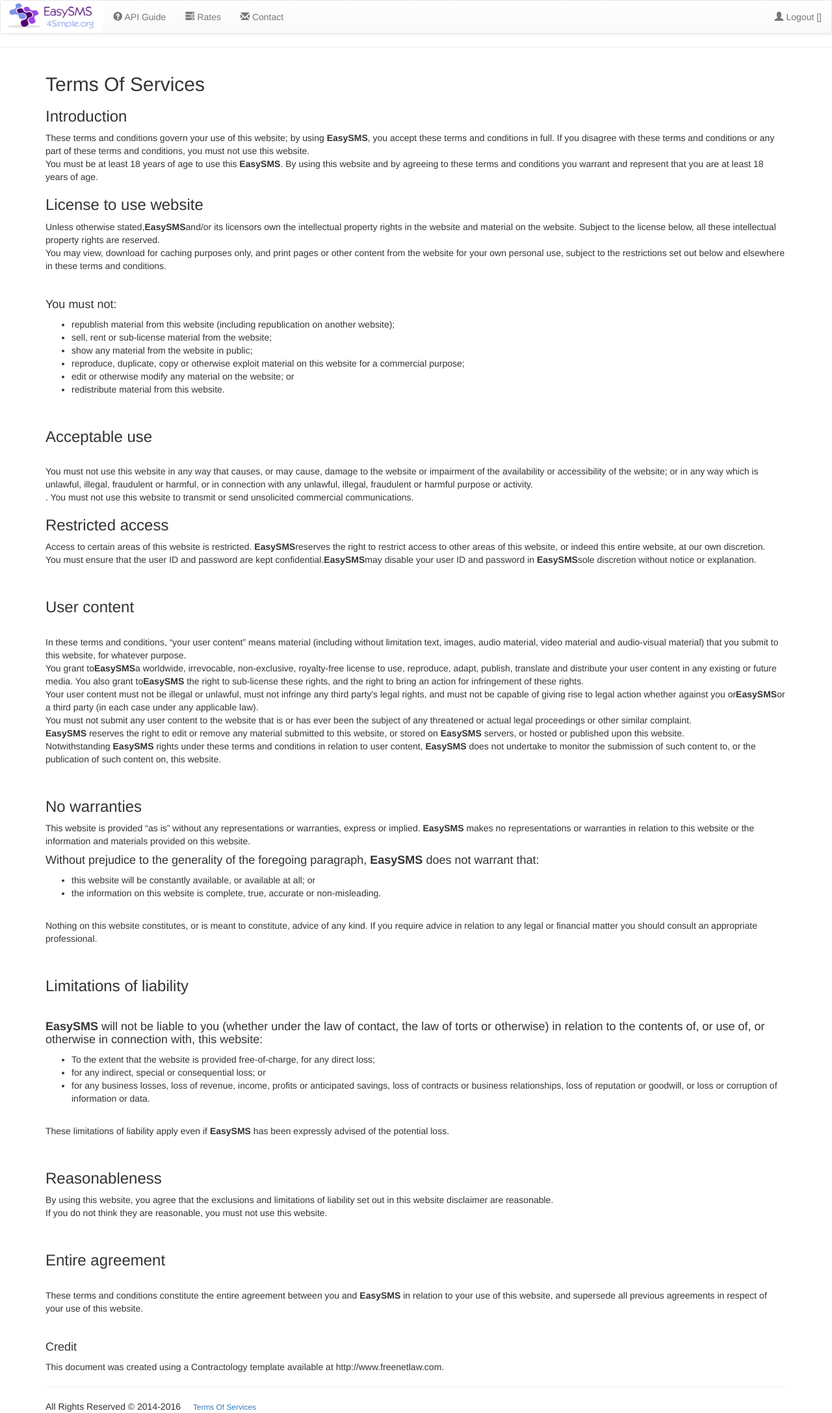
After one commit to rrguardo/smr, a Flask app: template flaskapp/templates/tos.html in a window 1280 px wide. The commit adds this page. Shown: the whole page at 65% size. Run offline with Flask 2, Linux system fonts and the light colour scheme; the template is opened without the code that fills it, so the values that code supplies are empty; parts of the project's set-up code (start-up, migrations or seed data) failed here and were passed over; some libraries are stand-ins or nearby versions.

Commit message:
TOS, and base layout

```diff
--- a/flaskapp/templates/base_layout.html
+++ b/flaskapp/templates/base_layout.html
@@ -51,7 +51,6 @@
 	</head>
 <body>
 
-
 <nav class="navbar navbar-default">
   <div class="container-fluid">
     <div class="navbar-header">
@@ -62,7 +61,6 @@
 
     <ul class="nav navbar-nav">
              {% if current_user.is_authenticated %}
-
                   <li><a href="{{ url_for('user.panel') }}">
                   <span class="glyphicon glyphicon-wrench" aria-hidden="true"></span>
                   Panel</a></li>
@@ -163,7 +161,8 @@
 
 
       <footer>
-        {{ gettext('All Rights Reserved') }} &copy; 2014-2016
+          {{ gettext('All Rights Reserved') }} &copy; 2014-2016
+          <small style="margin-left: 15px;" ><a href="{{ url_for('tos') }}" >Terms Of Services</a></small>
       </footer>
 
     </div> <!-- /container -->
--- /dev/null
+++ b/flaskapp/templates/tos.html
@@ -0,0 +1,154 @@
+{% extends "base_layout.html" %}
+
+{% block title %} {{ gettext('Terms Of Services') }} {% endblock %}
+
+{% block section %}
+
+<h2>{{ gettext('Terms Of Services') }}</h2>
+
+<h3>Introduction</h3>
+
+<p>
+These terms and conditions govern your use of this website; by using <strong>EasySMS</strong>, you accept these terms and
+    conditions in full. If you disagree with these terms and conditions or any part of these terms and conditions,
+    you must not use this website.
+    <br>
+You must be at least 18 years of age to use this <strong>EasySMS</strong>.  By using this website and by agreeing to
+    these terms and conditions you warrant and represent that you are at least 18 years of age.
+</p>
+
+<h3>License to use website</h3>
+
+<p>
+Unless otherwise stated,<strong>EasySMS</strong>and/or its licensors own the intellectual property rights in the website and material
+    on the website.
+    Subject to the license below, all these intellectual property rights are reserved.
+<br>
+You may view, download for caching purposes only, and print pages or other content from the website for your own
+    personal use, subject to the restrictions set out below and elsewhere in these terms and conditions.
+</p>
+<br>
+<h4>You must not:</h4>
+
+<ul>
+<li>republish material from this website (including republication on another website);</li>
+<li>sell, rent or sub-license material from the website;</li>
+<li>show any material from the website in public;</li>
+<li>reproduce, duplicate, copy or otherwise exploit material on this website for a commercial purpose;</li>
+<li>edit or otherwise modify any material on the website; or</li>
+<li>redistribute material from this website.</li>
+</ul>
+<br>
+
+<h3>Acceptable use</h3>
+<br>
+<p>
+You must not use this website in any way that causes, or may cause, damage to the website or impairment of the
+    availability or accessibility of the website; or in any way which is unlawful, illegal, fraudulent or harmful,
+    or in connection with any unlawful, illegal, fraudulent or harmful purpose or activity.
+<br>.
+
+You must not use this website to transmit or send unsolicited commercial communications.
+<br>
+</p>
+
+<h3>Restricted access</h3>
+
+<p>
+Access to certain areas of this website is restricted. <strong>EasySMS</strong>reserves the right to restrict access to other areas of
+    this website, or indeed this entire website, at our own discretion.
+<br>
+You must ensure that the user ID and password are kept confidential.<strong>EasySMS</strong>may disable your user ID and password in
+   <strong>EasySMS</strong>sole discretion without notice or explanation.
+<br>
+</p>
+<br>
+
+<h3>User content</h3>
+<br>
+
+<p>
+In these terms and conditions, “your user content” means material (including without limitation text, images,
+    audio material, video material and audio-visual material) that you submit to this website, for whatever purpose.
+<br>
+You grant to<strong>EasySMS</strong>a worldwide, irrevocable, non-exclusive, royalty-free license to use, reproduce, adapt,
+    publish, translate and distribute your user content in any existing or future media.  You also grant to<strong>EasySMS</strong>
+    the right to sub-license these rights, and the right to bring an action for infringement of these rights.
+<br>
+Your user content must not be illegal or unlawful, must not infringe any third party's legal rights, and must not be
+    capable of giving rise to legal action whether against you or<strong>EasySMS</strong>or a third party (in each case under
+    any applicable law).
+<br>
+You must not submit any user content to the website that is or has ever been the subject of any threatened or actual
+    legal proceedings or other similar complaint.
+<br>
+<strong>EasySMS</strong> reserves the right to edit or remove any material submitted to this website, or stored on <strong>EasySMS</strong> servers, or hosted or published upon this website.
+<br>
+Notwithstanding <strong>EasySMS</strong> rights under these terms and conditions in relation to user content,
+    <strong>EasySMS</strong> does not undertake to monitor the submission of such content to,
+    or the publication of such content on, this website.
+</p>
+<br>
+
+
+<h3>No warranties</h3>
+
+<p>
+This website is provided “as is” without any representations or warranties, express or implied.
+    <strong>EasySMS</strong> makes no representations or warranties in relation to this website or the information
+    and materials provided on this website.
+<br>
+</p>
+<h4>Without prejudice to the generality of the foregoing paragraph, <strong>EasySMS</strong> does not warrant that:</h4>
+
+<ul>
+<li>this website will be constantly available, or available at all; or</li>
+<li>the information on this website is complete, true, accurate or non-misleading.</li>
+</ul>
+<br>
+<p>
+Nothing on this website constitutes, or is meant to constitute, advice of any kind. If you require advice in relation
+to any legal or financial matter you should consult an appropriate professional.
+</p>
+<br>
+
+<h3>Limitations of liability</h3>
+<br>
+<h4>
+<strong>EasySMS</strong> will not be liable to you (whether under the law of contact, the law of torts or otherwise)
+    in relation to the contents of, or use of, or otherwise in connection with, this website:</h4>
+<ul>
+<li>To the extent that the website is provided free-of-charge, for any direct loss;</li>
+<li>for any indirect, special or consequential loss; or</li>
+<li>for any business losses, loss of revenue, income, profits or anticipated savings, loss of contracts or
+    business relationships, loss of reputation or goodwill, or loss or corruption of information or data.</li>
+</ul>
+<br>
+<p>
+These limitations of liability apply even if <strong>EasySMS</strong> has been expressly advised of the potential loss.
+</p>
+<br>
+
+<h3>Reasonableness</h3>
+<p>
+By using this website, you agree that the exclusions and limitations of liability set out in this website disclaimer are reasonable.
+<br>
+If you do not think they are reasonable, you must not use this website.
+<br>
+</p>
+<br>
+
+<h3>Entire agreement</h3>
+<br>
+<p>
+These terms and conditions constitute the entire agreement between you and <strong>EasySMS</strong> in relation to
+    your use of this website, and supersede all previous agreements in respect of your use of this website.
+</p>
+
+<br>
+<h4>Credit</h4>
+<p>
+This document was created using a Contractology template available at http://www.freenetlaw.com.
+</p>
+
+{% endblock %}
--- a/flaskapp/urls.py
+++ b/flaskapp/urls.py
@@ -15,6 +15,6 @@
 url(app, '/_add_numbers', 'views.add_numbers')
 url(app, '/api_documentation', 'views.api_doc')
 url(app, '/contact', 'views.contact', methods=["GET", "POST"])
-url(app, '/about', 'views.about')
+url(app, '/tos', 'views.tos')
 url(app, '/demo', 'views.demo')
 url(app, '/rates', 'views.rates')
--- a/flaskapp/views.py
+++ b/flaskapp/views.py
@@ -49,9 +49,9 @@
     return render_template('contact.html', form=form)
 
 
-def about():
-    """ api_doc view"""
-    return render_template('about.html')
+def tos():
+    """ tos view"""
+    return render_template('tos.html')
 
 
 @login_required
```
Also changed, not shown: flaskapp/__init__.py (+16 -19 lines), flaskapp/settings.py (+4 -8 lines), flaskapp/templates/about.html (deleted, +0 -16 lines).
